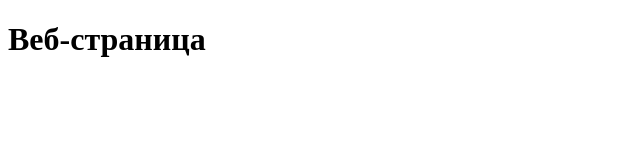
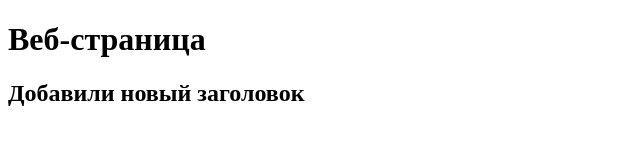
Before and after one commit to Valerich86/example, a plain HTML site: page index.html in a window 1280 px wide. Shown: the whole page, without its empty margins (0-640 px from the left). Drawn offline with Linux system fonts and the light colour scheme.

```diff
--- a/index.html
+++ b/index.html
@@ -7,5 +7,8 @@
 </head>
 <body>
     <h1>Веб-страница</h1>
+
+    <h2>Добавили новый заголовок</h2>
+
 </body>
 </html>
```
Also changed, not shown: new_file1.html (added), new_file2.html (added), new_file3.html (added).
